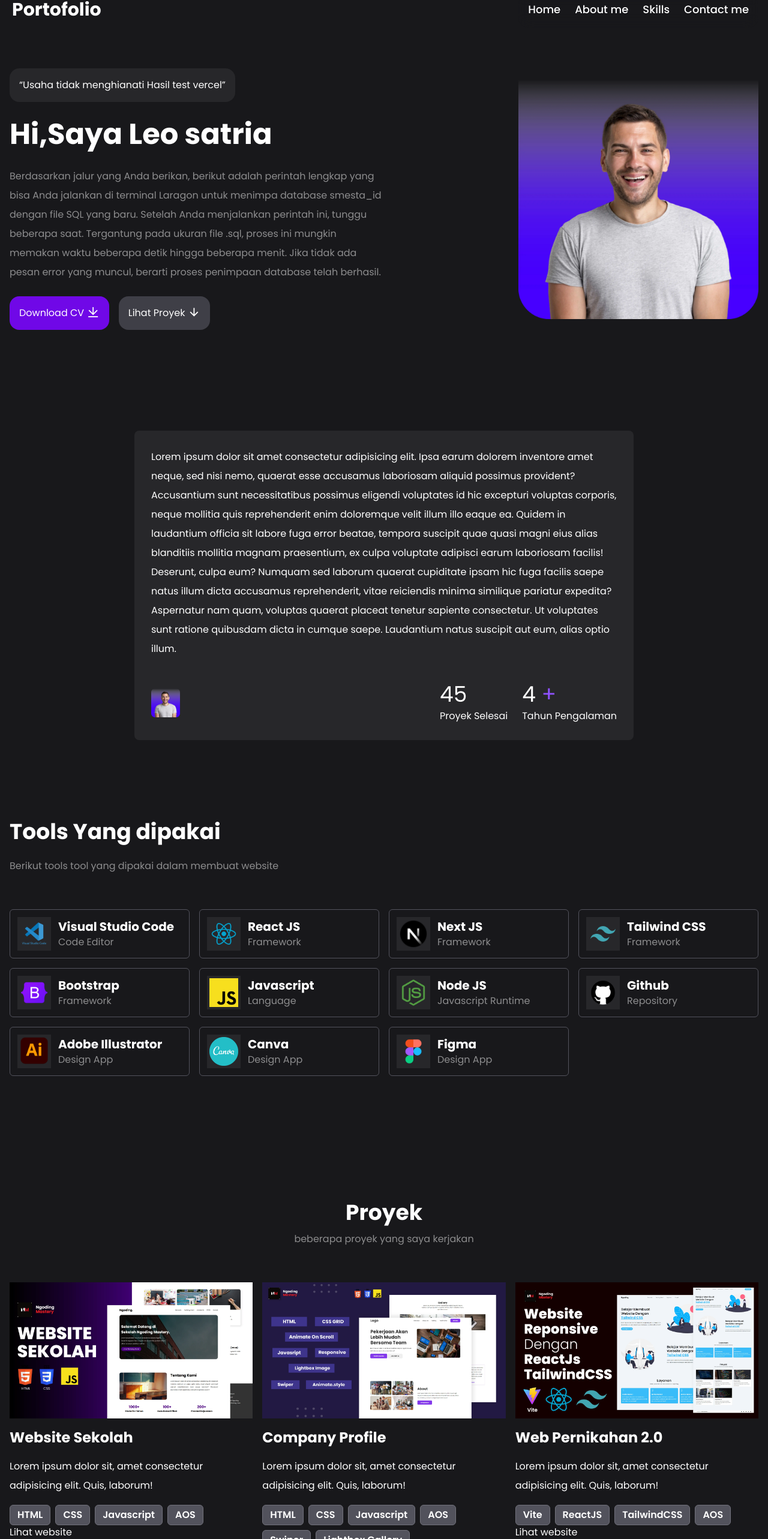
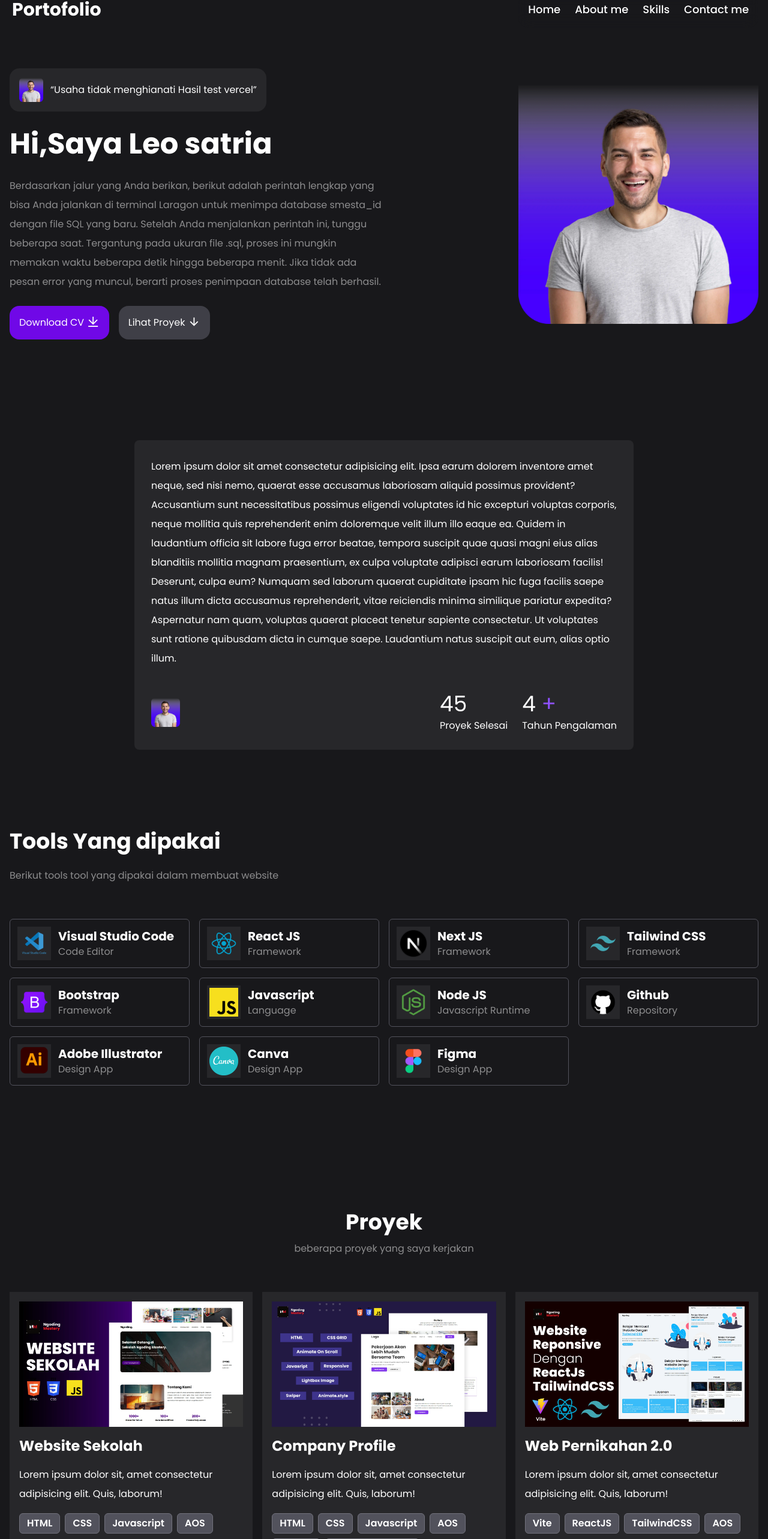
Before and after one commit to Vendettaa666/Vendettaa666, a React (Vite) app: page / in a window 1280 px wide. Shown: the part 74-2640 px from the top of the page at 60% size. Built offline with nearby package versions, Linux system fonts and the light colour scheme.

Commit message:
add: contact page

```diff
--- a/src/App.jsx
+++ b/src/App.jsx
@@ -1,6 +1,5 @@
 import DataImage from "./data";
-import {listTools, listProyek } from "./data";
-
+import { listTools, listProyek } from "./data";
 
 function App() {
   return (
@@ -8,6 +7,12 @@ function App() {
       <div className="hero grid md:grid-cols-2 pt-10 items-center xl:gap-0 gap-6 grid-cols-1">
         <div>
           <div className="display flex items-center gap-3 mb-6 bg-zinc-800 w-fit p-4 rounded-2xl">
+            <img
+              src={DataImage.HeroImage}
+              alt="hero image"
+              className="w-10 rounded-md"
+              loading="lazy"
+            />
             <q>Usaha tidak menghianati Hasil test vercel</q>
           </div>
           <h1 className="text-5xl/tight font-bold mb-6">Hi,Saya Leo satria</h1>
@@ -39,6 +44,7 @@ function App() {
           src={DataImage.HeroImage}
           alt="Hero Image"
           className="w-[400px] md:ml-auto"
+          loading="lazy"
         />
       </div>
 
@@ -121,28 +127,42 @@ function App() {
         <p className="text-base/loose text-center opacity-50 ">
           beberapa proyek yang saya kerjakan
         </p>
-        <div className="proyek-box mt-14 grid grid-cols-3 gap-4 ">
+        <div className="proyek-box mt-14 grid lg:grid-cols-3 sm:grid-cols-2 grid-cols-1 gap-4 ">
           {listProyek.map((proyek) => (
-            <div key={proyek.id}>
-              <img src={proyek.gambar} alt="proyek" />
+            <div key={proyek.id} className="p-4 bg-zinc-800 ">
+              <img src={proyek.gambar} alt="proyek" loading="lazy" />
               <div>
                 <h1 className="text-2xl font-bold my-4 ">{proyek.nama}</h1>
                 <p className="text-base/loose mb-4">{proyek.desk}</p>
                 <div className="flex flex-wrap gap-2 ">
                   {proyek.tools.map((tool, index) => (
-                    <p className="py-1 px-3 border border-zinc-500 bg-zinc-600 rounded-md font-semibold" key={index}>{tool}</p>
+                    <p
+                      className="py-1 px-3 border border-zinc-500 bg-zinc-600 rounded-md font-semibold"
+                      key={index}
+                    >
+                      {tool}
+                    </p>
                   ))}
                 </div>
-                <div className="">
-                  <a href=""> Lihat website</a>
+                <div className="mt-8 text-center ">
+                  <a
+                    href=""
+                    className="bg-violet-700 p-4 rounded-lg block border border-zinc-600 hover:bg-violet-600"
+                  >
+                    {" "}
+                    Lihat website
+                  </a>
                 </div>
               </div>
             </div>
           ))}
         </div>
       </div>
+
+      {/* contact */}
+      <div className="kontak mt-32 p-10 ">Contact</div>
     </>
   );
 }
 
-export default App
+export default App;
```
